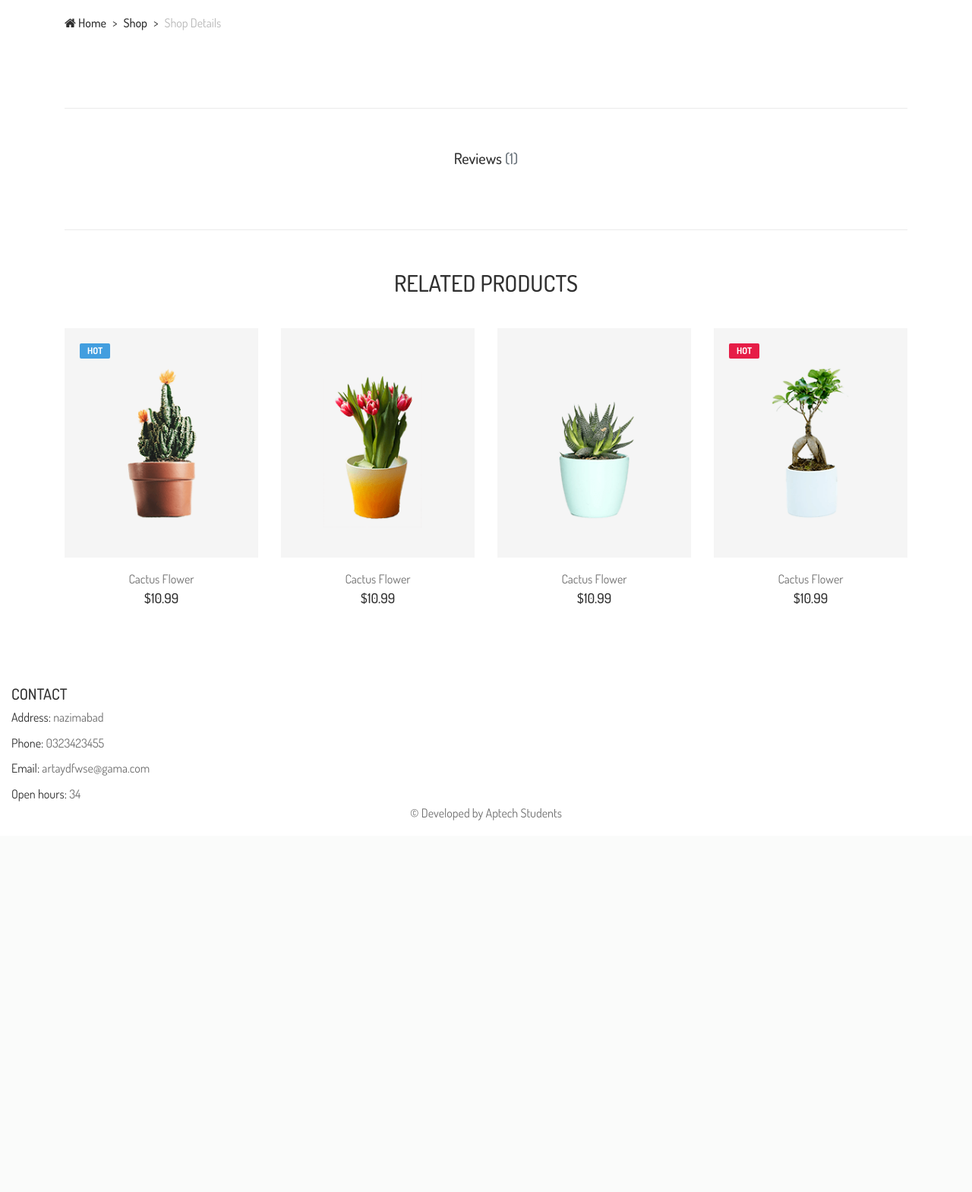
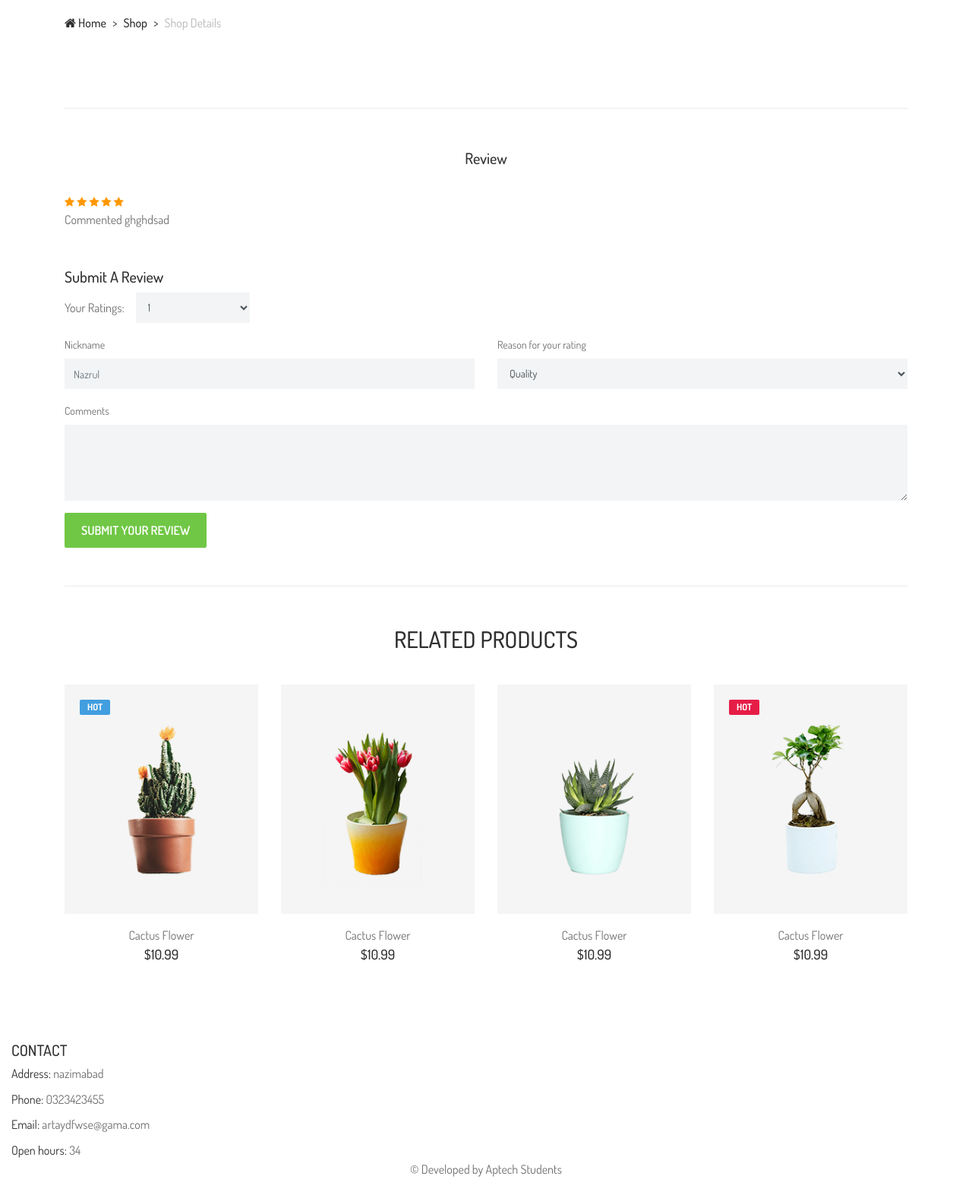
Before and after one commit to samreenrafique/Plant_Nest, a PHP site: page /shop-details.php?id=3 in a window 1280 px wide. Shown: the part 362-1931 px from the top of the page at 76% size. Before the commit the page ends 1442 px from the top, so only its background shows below. Run offline with PHP 8.4, Linux system fonts and the light colour scheme; data comes from the database, SQL or seed files in the repository; data that the repository does not hold is empty; some web fonts are replaced.

Commit message:
Review Work Done

```diff
--- a/Plants_recent/plantnest/usertheme/shop-details.php
+++ b/Plants_recent/plantnest/usertheme/shop-details.php
@@ -55,6 +55,7 @@
             <div class="produts-details--content mb-50">
             <?php
             $id = $_GET["id"];
+
              $query = "SELECT p.*, c.cate_name FROM products p
              JOIN category c ON p.cate_id = c.cate_id where pr_id = $id";
    $result = mysqli_query($conn, $query);
@@ -124,19 +125,24 @@
                     <div class="col-12">
                         <div class="product_details_tab clearfix">
                             <!-- Tabs -->
-                            <ul class="nav nav-tabs" role="tablist" id="product-details-tab">
+                            <ul class="nav nav-tabs" role="" id="product-details-tab">
 
-                                <li class="nav-item">
+                            <a href="" class="nav-link">Review</a>
+                                <!-- <li class="nav-item">
                                     <a href="#reviews" class="nav-link" data-toggle="tab" role="tab">Reviews <span class="text-muted">(1)</span></a>
-                                </li>
+                                </li> -->
                             </ul>
                             <!-- Tab Content -->
-                            <div class="tab-content">
+                            <div class="">
 
-                                <div role="tabpanel" class="tab-pane fade" id="reviews">
+                                <div role="tabpanel" class="" id="reviews">
                                     <div class="reviews_area">
                                         <ul>
+
                                             <li>
+                                                <?php
+                                                    $fetch_rat = mysqli_query($conn,"SELECT * FROM `reviews` where p_id = $id");
+                                                    while($data = mysqli_fetch_array($fetch_rat)){ ?>
                                                         <div class="single_user_review mb-15">
                                                         <div class="review-rating">
                                                             <i class="fa fa-star" aria-hidden="true"></i>
@@ -144,37 +150,18 @@
                                                             <i class="fa fa-star" aria-hidden="true"></i>
                                                             <i class="fa fa-star" aria-hidden="true"></i>
                                                             <i class="fa fa-star" aria-hidden="true"></i>
-                                                        <span>for Quality</span>
+
                                                         </div>
                                                         <div class="review-details">
-                                                        <p>by <a href="#">Colorlib</a> on <span>12 Sep 2018</span></p>
+                                                        <span><b><?php echo $data[5]; ?></b> Commented</span>
+                                                        <span><?php echo $data[2]; ?></span>
                                                         </div>
                                                     </div>
-                                                <div class="single_user_review mb-15">
-                                                    <div class="review-rating">
-                                                        <i class="fa fa-star" aria-hidden="true"></i>
-                                                        <i class="fa fa-star" aria-hidden="true"></i>
-                                                        <i class="fa fa-star" aria-hidden="true"></i>
-                                                        <i class="fa fa-star" aria-hidden="true"></i>
-                                                        <i class="fa fa-star" aria-hidden="true"></i>
-                                                        <span>for Design</span>
-                                                    </div>
-                                                    <div class="review-details">
-                                                        <p>by <a href="#">Colorlib</a> on <span>12 Sep 2018</span></p>
-                                                    </div>
-                                                </div>
-                                                <div class="single_user_review">
-                                                    <div class="review-rating">
-                                                        <i class="fa fa-star" aria-hidden="true"></i>
-                                                        <i class="fa fa-star" aria-hidden="true"></i>
-                                                        <i class="fa fa-star" aria-hidden="true"></i>
-                                                        <i class="fa fa-star" aria-hidden="true"></i>
-                                                        <i class="fa fa-star" aria-hidden="true"></i>
-                                                        <span>for Value</span>
-                                                    </div>
-                                                    <div class="review-details">
-                                                        <p>by <a href="#">Colorlib</a> on <span>12 Sep 2018</span></p>
-                                                    </div>
+                                               <?php     }
+
+                                                ?>
+
+
                                                 </div>
                                             </li>
                                         </ul>
@@ -182,36 +169,34 @@
 
                                     <div class="submit_a_review_area mt-50">
                                         <h4>Submit A Review</h4>
-                                        <form action="#" method="post">
+                                        <form action="addreview.php" method="post">
                                             <div class="row">
                                                 <div class="col-12">
                                                     <div class="form-group d-flex align-items-center">
+                                                        <input type="hidden" name="id" value="<?php echo $id?>">
                                                         <span class="mr-15">Your Ratings:</span>
                                                         <div class="stars">
-                                                            <input type="radio" name="star" class="star-1" id="star-1">
-                                                            <label class="star-1" for="star-1">1</label>
-                                                            <input type="radio" name="star" class="star-2" id="star-2">
-                                                            <label class="star-2" for="star-2">2</label>
-                                                            <input type="radio" name="star" class="star-3" id="star-3">
-                                                            <label class="star-3" for="star-3">3</label>
-                                                            <input type="radio" name="star" class="star-4" id="star-4">
-                                                            <label class="star-4" for="star-4">4</label>
-                                                            <input type="radio" name="star" class="star-5" id="star-5">
-                                                            <label class="star-5" for="star-5">5</label>
-                                                            <span></span>
+                                                            <select name="rating" id="" class="form-control" >
+                                                                <option value="1">1</option>
+                                                                <option value="2">2 </option>
+                                                                <option value="3">3</option>
+                                                                <option value="4">4 </option>
+                                                                <option value="5">5</option>
+
+                                                            </select>
                                                         </div>
                                                     </div>
                                                 </div>
                                                 <div class="col-12 col-md-6">
                                                     <div class="form-group">
                                                         <label for="name">Nickname</label>
-                                                        <input type="email" class="form-control" id="name" placeholder="Nazrul">
+                                                        <input type="text" name="name" class="form-control" id="name" placeholder="Nazrul">
                                                     </div>
                                                 </div>
                                                 <div class="col-12 col-md-6">
                                                     <div class="form-group">
                                                         <label for="options">Reason for your rating</label>
-                                                        <select class="form-control" id="options">
+                                                        <select class="form-control" id="options" name="reason">
                                                             <option>Quality</option>
                                                             <option>Value</option>
                                                             <option>Design</option>
@@ -223,14 +208,16 @@
                                                 <div class="col-12">
                                                     <div class="form-group">
                                                         <label for="comments">Comments</label>
-                                                        <textarea class="form-control" id="comments" rows="5" data-max-length="150"></textarea>
+                                                        <textarea class="form-control" id="comments" rows="5" data-max-length="150" name="comment"></textarea>
                                                     </div>
                                                 </div>
                                                 <div class="col-12">
-                                                    <button type="submit" class="btn alazea-btn">Submit Your Review</button>
+                                                    <button type="submit" class="btn alazea-btn" name="btn">Submit Your Review</button>
                                                 </div>
                                             </div>
                                         </form>
+
+
                                     </div>
                                 </div>
 
```
Also changed, not shown: Plants_recent/plantnest/usertheme/addreview.php (added, +32 -0 lines). Lines whose indentation alone changed are shown as unchanged.
